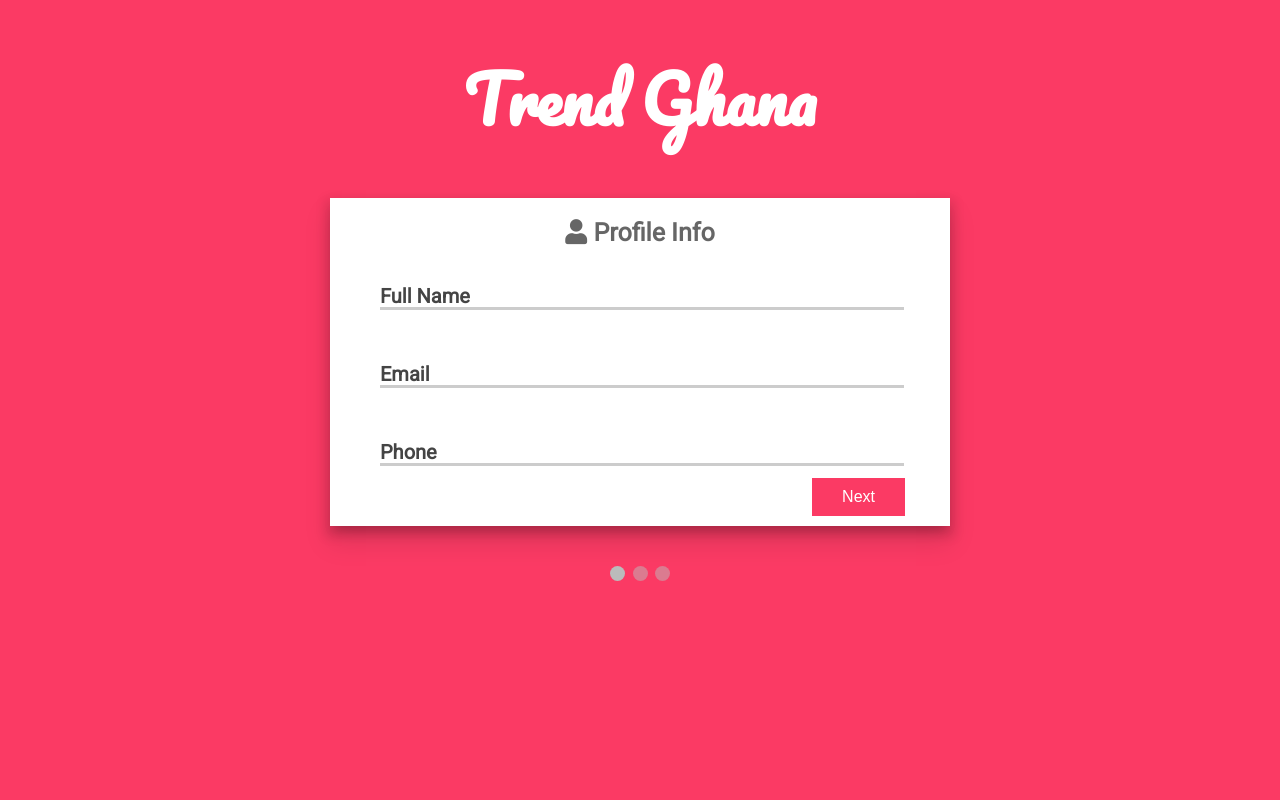
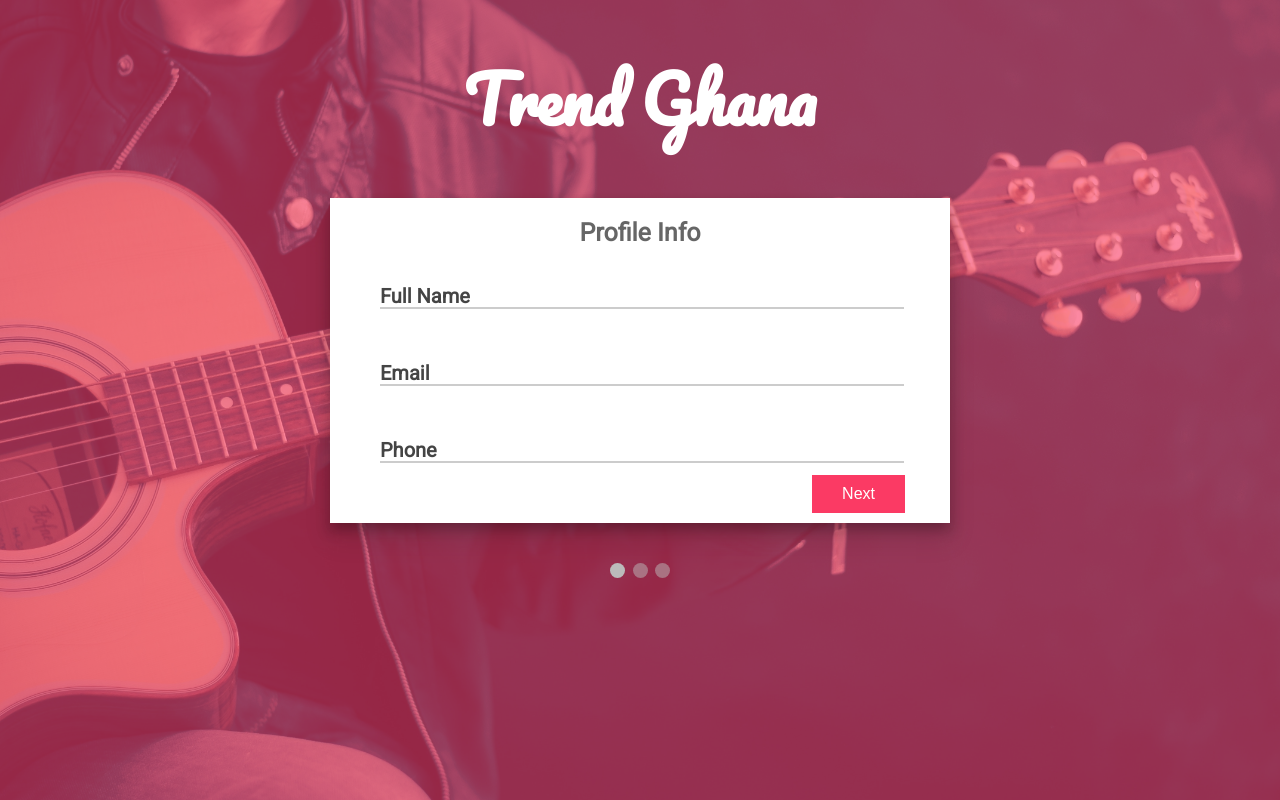
Before and after one commit to Hamzaweedseed8/trendsgh, a PHP site: page / in a window 1280 px wide. Run offline with PHP 8.4, Linux system fonts and the light colour scheme; some libraries are stand-ins or nearby versions.

Commit message:
partial requirement

```diff
--- a/css/artiste-form.css
+++ b/css/artiste-form.css
@@ -1,15 +1,17 @@
 @import url("https://fonts.googleapis.com/css?family=Pacifico|Roboto");
 body {
 	padding: 0;
-  background: #fb3a64;
+
   font-family: 'Roboto', sans-serif;
   margin: 0;
+  z-index: 1;
 }
 
 h1.logo {
   color: #fff;
   font-family: 'Pacifico', cursive;
   font-size: 4em;
+   z-index: 999;
 }
 h2{
   color: #666;
@@ -24,8 +26,24 @@ h2{
   display: flex;
   flex-direction: column;
   justify-content: top;
-  align-items: center; }
+  align-items: center;
+  background: url(../images/bg.jpg) #fff;
+  background-position: center;
+  background-size: cover;
+  background-repeat: no-repeat;
+  z-index: 99;
+}
 
+#form-container:after{
+  content: '';
+  position: absolute;
+  top:0;
+  left: 0;
+  width: 100%;
+  height: 100%;
+  background: #fb3a64;
+  opacity: .6;
+}
 #form-box {
   background: #fff;
   position: relative;
@@ -34,6 +52,7 @@ h2{
   padding: 20px 10px 40px 10px;
   box-shadow: 0 16px 24px 2px rgba(0, 0, 0, 0.1), 0 6px 10px 5px rgba(0, 0, 0, 0.1), 0 8px 10px -5px rgba(0, 0, 0, 0.2);
   transition: transform 0.50s ease-in-out;
+   z-index: 999;
 }
 
 #form-box.close {
@@ -89,7 +108,7 @@ h2{
     outline: 0;
     background: transparent;
     box-shadow: none;
-    border-bottom: 3px solid #ccc;
+    border-bottom: 2px solid #ccc;
 }
 #input-group input.invalid {
   border-color: red;
@@ -122,6 +141,7 @@ h2{
   border-radius: 50%;
   display: inline-block;
   opacity: 0.5;
+   z-index: 999;
 }
 
 /* Mark the active step: */
--- a/index.html
+++ b/index.html
@@ -4,8 +4,7 @@
   <meta charset="UTF-8">
   <meta name="viewport" content="width=device-width, initial-scale=1.0">
   <meta http-equiv="X-UA-Compatible" content="ie=edge">
-  <link rel="stylesheet" href="https://use.fontawesome.com/releases/v5.0.13/css/all.css" integrity="sha384-DNOHZ68U8hZfKXOrtjWvjxusGo9WQnrNx2sqG0tfsghAvtVlRW3tvkXWZh58N9jp"
-  crossorigin="anonymous">
+  <link rel="stylesheet" href="http://code.ionicframework.com/ionicons/2.0.1/css/ionicons.min.css" rel="stylesheet">
   <title>Artiste Signup Form</title>
   <link rel="stylesheet" href="css/artiste-form.css">
 </head>
@@ -13,22 +12,22 @@
   <div id="form-container">
     <h1 class="logo">Trend Ghana</h1>
     <div id="form-box" >
-      <button type="button" id="prev-btn" onclick="nextPrev(-1)"><i class="fas fa-arrow-left"></i></button>
+      <button type="button" id="prev-btn" onclick="nextPrev(-1)"><ion class="ion-ios-arrow-back"></ion> </button>
       <button id="next-btn"  type="button" id="nextBtn" onclick="nextPrev(1)">Next</button>
       <div class="tab">
         <h2><i class="fas fa-user"></i> Profile Info</h2>
         <div id="input-group">
-          <input id="input-field" type="text" required oninput="this.className = ''">
+          <input id="input-field" type="text" required oninput="this.className = ''" class="req">
           <label id="input-label">Full Name</label>
 
         </div>
         <div id="input-group">
-          <input id="input-field" type="text" required oninput="this.className = ''">
+          <input id="input-field" type="text" required oninput="this.className = ''" class="req">
           <label id="input-label">Email</label>
 
         </div>
         <div id="input-group">
-          <input id="input-field" type="tel" required oninput="this.className = ''" oninput="this.className = ''">
+          <input id="input-field" type="tel" required oninput="this.className = ''" oninput="this.className = ''" class="req">
           <label id="input-label">Phone</label>
 
         </div>
@@ -36,24 +35,27 @@
       <div class="tab">
         <h2><i class="fas fa-band"></i> Brand</h2>
         <div id="input-group">
-          <input id="input-field" type="text" required oninput="this.className = ''">
+          <input id="input-field" type="text" required oninput="this.className = ''" class="req">
           <label id="input-label">Brand Name</label>
 
         </div>
         <div id="input-group">
           <input id="input-field" type="text" required oninput="this.className = ''">
           <label id="input-label">Brand Slogan (optional)</label>
-
+        </div>
+        <div id="input-group">
+          <label>upload a song</label>
+            <input  type="file" required oninput="this.className = ''" class="req">
         </div>
       </div>
       <div class="tab">
         <h2><i class="fas fa-band"></i>Login Details</h2>
         <div id="input-group">
-          <input id="input-field" type="text" required oninput="this.className = ''">
+          <input id="input-field" type="text" required oninput="this.className = ''" class="req">
           <label id="input-label">Username</label>
         </div>
         <div id="input-group">
-          <input id="input-field" type="password" required oninput="this.className = ''">
+          <input id="input-field" type="password" required oninput="this.className = ''" class="req">
           <label id="input-label">Password</label>
         </div>
         <div id="input-group">
@@ -62,7 +64,7 @@
         </div>
       </div>
     </div>
-    <div style="text-align:center;margin-top:40px;">
+    <div style="text-align:center;margin-top:40px;z-index: 999">
       <span class="step"></span>
       <span class="step"></span>
       <span class="step"></span>
--- a/js/main.js
+++ b/js/main.js
@@ -43,7 +43,7 @@ function validateForm() {
   // This function deals with validation of the form fields
   var x, y, i, valid = true;
   x = document.getElementsByClassName("tab");
-  y = x[currentTab].getElementsByTagName("input");
+  y = x[currentTab].getElementsByClassName("req");
   // A loop that checks every input field in the current tab:
   for (i = 0; i < y.length; i++) {
     // If a field is empty...
```
Also changed, not shown: images/bg.jpg (added).
